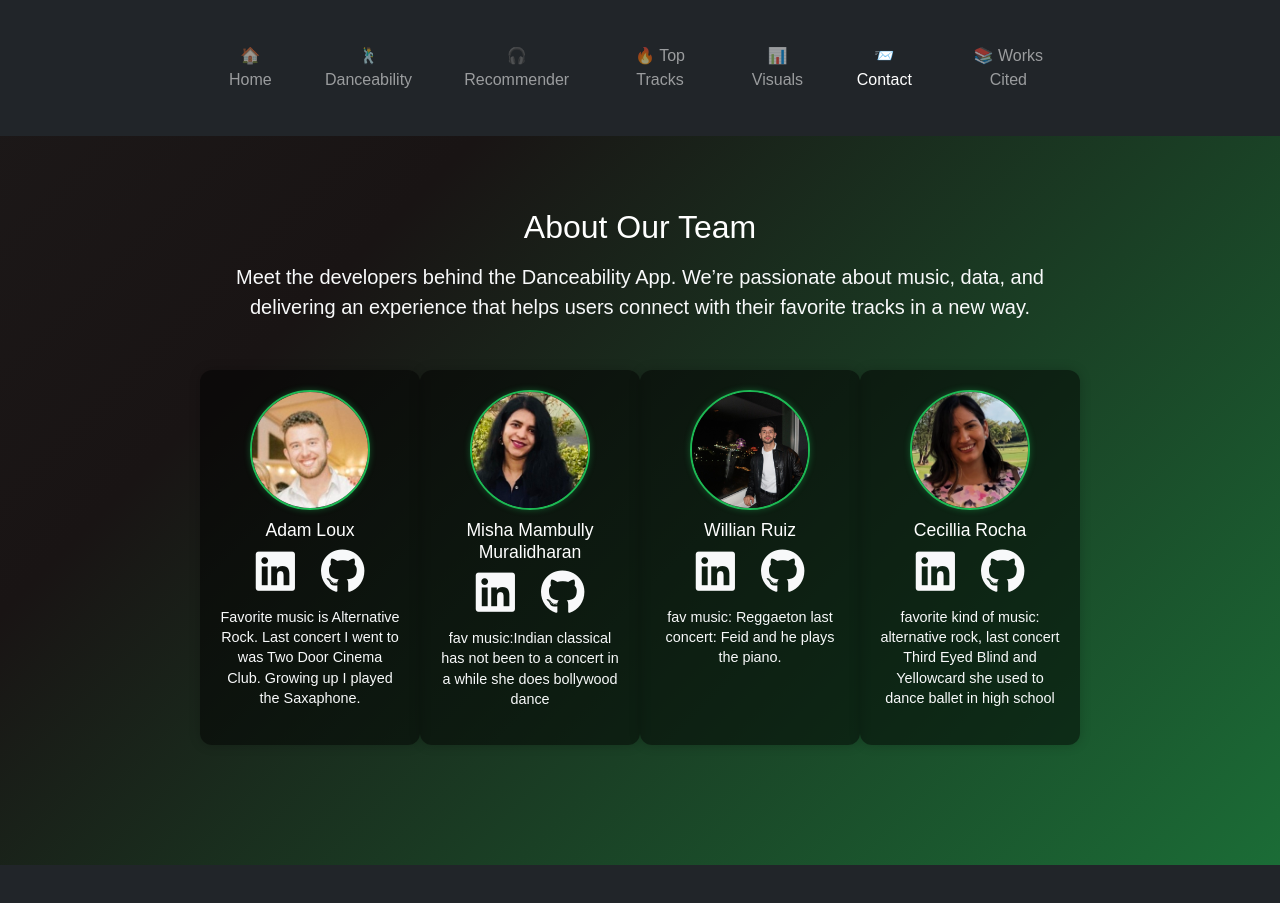
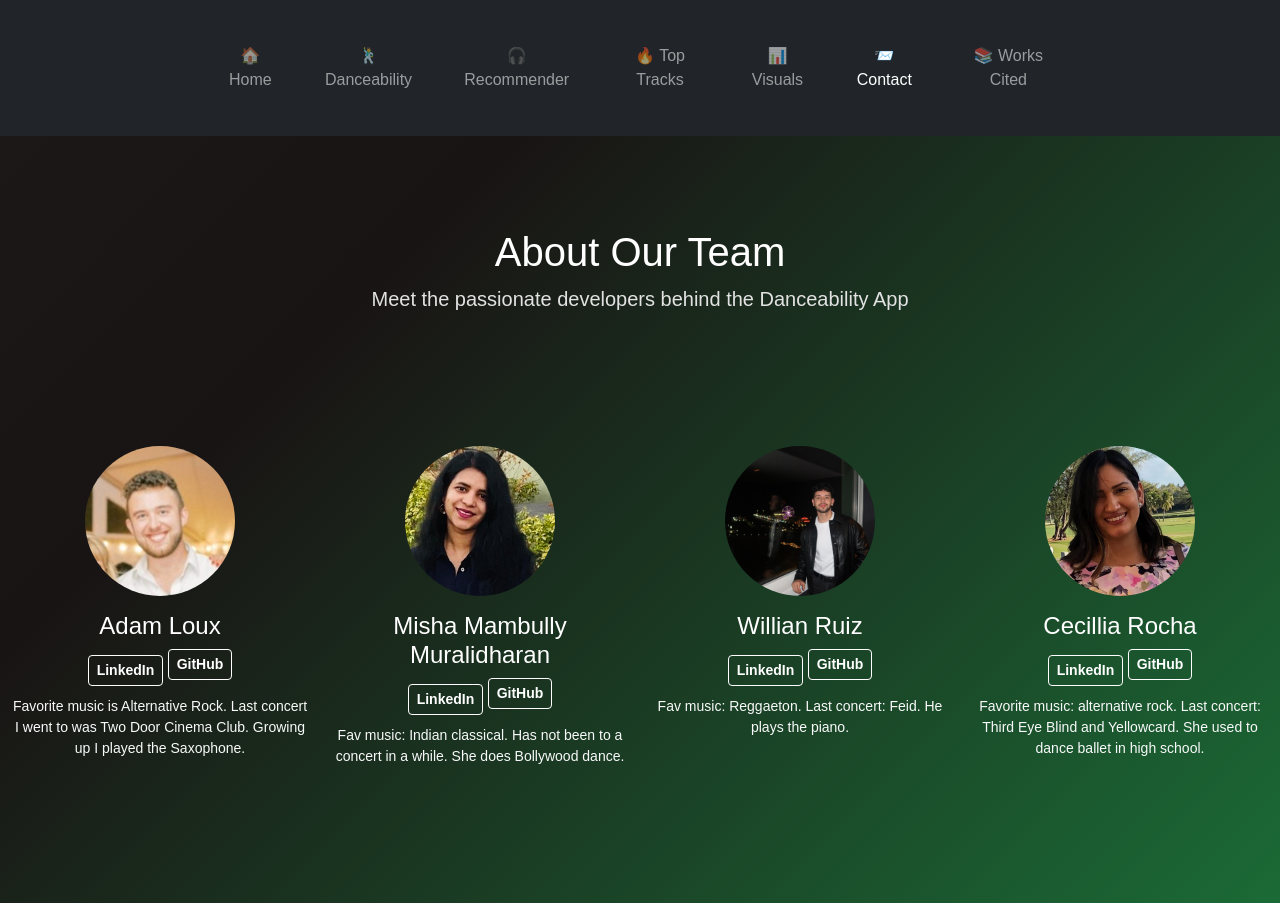
Before and after one commit to ruizjosuev/Project4-group6, a Flask app: page /contact in a window 1280 px wide. Before the commit the page ends 865 px from the top, so only its background shows below. Run offline with Flask 3, Linux system fonts and the light colour scheme; parts of the project's set-up code (start-up, migrations or seed data) failed here and were passed over.

Commit message:
modified:   Adam/templates/contact.html

```diff
--- a/Adam/templates/contact.html
+++ b/Adam/templates/contact.html
@@ -3,90 +3,52 @@
 {% block title %}About Us | Danceability App{% endblock %}
 
 {% block content %}
-<div class="container py-5">
-  <h2 class="text-center mb-3 text-white">About Our Team</h2>
-  <p class="lead text-center text-light mb-5">
-    Meet the developers behind the Danceability App. We’re passionate about music, data, and delivering an experience that helps users connect with their favorite tracks in a new way.
-  </p>
+<header class="text-center py-5">
+  <div class="container">
+    <h1>About Our Team</h1>
+    <p class="lead">Meet the passionate developers behind the Danceability App</p>
+  </div>
+</header>
 
-  <div class="row justify-content-center">
+<section class="container-fluid my-5">
+  <div class="row text-center justify-content-center">
 
     <!-- Adam -->
-    <div class="col-md-3 mb-5 team-member">
-      <img src="{{ url_for('static', filename='images/adam.jpg') }}" class="rounded-circle mb-2 team-photo" alt="Adam Loux">
-      <h5 class="text-white">Adam Loux</h5>
-      <div class="d-flex justify-content-center gap-3 mb-2">
-        <a href="https://www.linkedin.com/in/adam-loux-3457bb151" target="_blank" title="LinkedIn">
-          <i class="fab fa-linkedin fa-2x text-light"></i>
-        </a>
-        <a href="https://github.com/AdamL95" target="_blank" title="GitHub">
-          <i class="fab fa-github fa-2x text-light"></i>
-        </a>
-      </div>
-      <p class="text-light small">
-        Favorite music is Alternative Rock.
-        Last concert I went to was Two Door Cinema Club.
-        Growing up I played the Saxaphone.
-      </p>
+    <div class="col-md-3 mb-5">
+      <img src="{{ url_for('static', filename='images/adam.jpg') }}" class="rounded-circle mb-3" alt="Adam Loux" style="width: 150px; height: 150px;">
+      <h4>Adam Loux</h4>
+      <a href="https://www.linkedin.com/in/adam-loux-3457bb151" class="btn btn-outline-light btn-sm mb-1" target="_blank">LinkedIn</a>
+      <a href="https://github.com/AdamL95" class="btn btn-outline-light btn-sm mb-3" target="_blank">GitHub</a>
+      <p class="text-light small">Favorite music is Alternative Rock. Last concert I went to was Two Door Cinema Club. Growing up I played the Saxophone.</p>
     </div>
 
     <!-- Misha -->
-    <div class="col-md-3 mb-5 team-member">
-      <img src="{{ url_for('static', filename='images/misha.jpg') }}" class="rounded-circle mb-2 team-photo" alt="Misha Mambully Muralidharan">
-      <h5 class="text-white">Misha Mambully Muralidharan</h5>
-      <div class="d-flex justify-content-center gap-3 mb-2">
-        <a href="https://www.linkedin.com/in/mishanishanth/" target="_blank" title="LinkedIn">
-          <i class="fab fa-linkedin fa-2x text-light"></i>
-        </a>
-        <a href="https://github.com/mishanishanth" target="_blank" title="GitHub">
-          <i class="fab fa-github fa-2x text-light"></i>
-        </a>
-      </div>
-      <p class="text-light small">
-        fav music:Indian classical
-        has not been to a concert in a while
-        she does bollywood dance
-      </p>
+    <div class="col-md-3 mb-5">
+      <img src="{{ url_for('static', filename='images/misha.jpg') }}" class="rounded-circle mb-3" alt="Misha Mambully Muralidharan" style="width: 150px; height: 150px;">
+      <h4>Misha Mambully Muralidharan</h4>
+      <a href="https://www.linkedin.com/in/mishanishanth/" class="btn btn-outline-light btn-sm mb-1" target="_blank">LinkedIn</a>
+      <a href="https://github.com/mishanishanth" class="btn btn-outline-light btn-sm mb-3" target="_blank">GitHub</a>
+      <p class="text-light small">Fav music: Indian classical. Has not been to a concert in a while. She does Bollywood dance.</p>
     </div>
 
     <!-- Willian -->
-    <div class="col-md-3 mb-5 team-member">
-      <img src="{{ url_for('static', filename='images/willian.jpg') }}" class="rounded-circle mb-2 team-photo" alt="Willian Ruiz">
-      <h5 class="text-white">Willian Ruiz</h5>
-      <div class="d-flex justify-content-center gap-3 mb-2">
-        <a href="https://www.linkedin.com/in/willian-ruiz-94a23632a/" target="_blank" title="LinkedIn">
-          <i class="fab fa-linkedin fa-2x text-light"></i>
-        </a>
-        <a href="https://github.com/ruizjosuev" target="_blank" title="GitHub">
-          <i class="fab fa-github fa-2x text-light"></i>
-        </a>
-      </div>
-      <p class="text-light small">
-        fav music: Reggaeton
-        last concert: Feid
-        and he plays the piano.
-      </p>
+    <div class="col-md-3 mb-5">
+      <img src="{{ url_for('static', filename='images/willian.jpg') }}" class="rounded-circle mb-3" alt="Willian Ruiz" style="width: 150px; height: 150px;">
+      <h4>Willian Ruiz</h4>
+      <a href="https://www.linkedin.com/in/willian-ruiz-94a23632a/" class="btn btn-outline-light btn-sm mb-1" target="_blank">LinkedIn</a>
+      <a href="https://github.com/ruizjosuev" class="btn btn-outline-light btn-sm mb-3" target="_blank">GitHub</a>
+      <p class="text-light small">Fav music: Reggaeton. Last concert: Feid. He plays the piano.</p>
     </div>
 
     <!-- Cecillia -->
-    <div class="col-md-3 mb-5 team-member">
-      <img src="{{ url_for('static', filename='images/cecilia.jpg') }}" class="rounded-circle mb-2 team-photo" alt="Cecillia Rocha">
-      <h5 class="text-white">Cecillia Rocha</h5>
-      <div class="d-flex justify-content-center gap-3 mb-2">
-        <a href="https://www.linkedin.com/in/cecillia-rocha/" target="_blank" title="LinkedIn">
-          <i class="fab fa-linkedin fa-2x text-light"></i>
-        </a>
-        <a href="https://github.com/cecirocks" target="_blank" title="GitHub">
-          <i class="fab fa-github fa-2x text-light"></i>
-        </a>
-      </div>
-      <p class="text-light small">
-        favorite kind of music: alternative rock,
-        last concert Third Eyed Blind and Yellowcard
-        she used to dance ballet in high school
-      </p>
+    <div class="col-md-3 mb-5">
+      <img src="{{ url_for('static', filename='images/cecilia.jpg') }}" class="rounded-circle mb-3" alt="Cecillia Rocha" style="width: 150px; height: 150px;">
+      <h4>Cecillia Rocha</h4>
+      <a href="https://www.linkedin.com/in/cecillia-rocha/" class="btn btn-outline-light btn-sm mb-1" target="_blank">LinkedIn</a>
+      <a href="https://github.com/cecirocks" class="btn btn-outline-light btn-sm mb-3" target="_blank">GitHub</a>
+      <p class="text-light small">Favorite music: alternative rock. Last concert: Third Eye Blind and Yellowcard. She used to dance ballet in high school.</p>
     </div>
 
   </div>
-</div>
+</section>
 {% endblock %}
```
